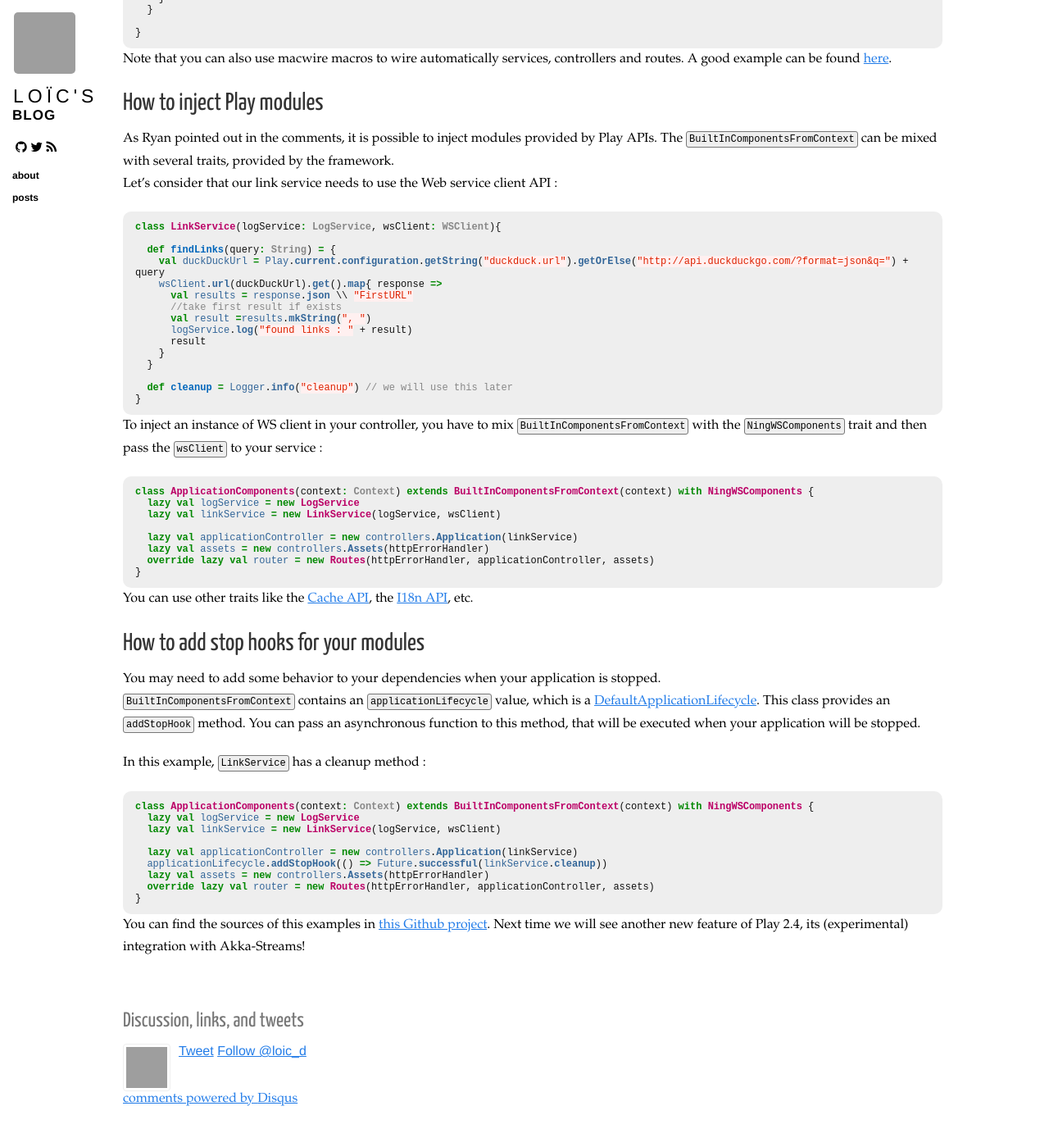
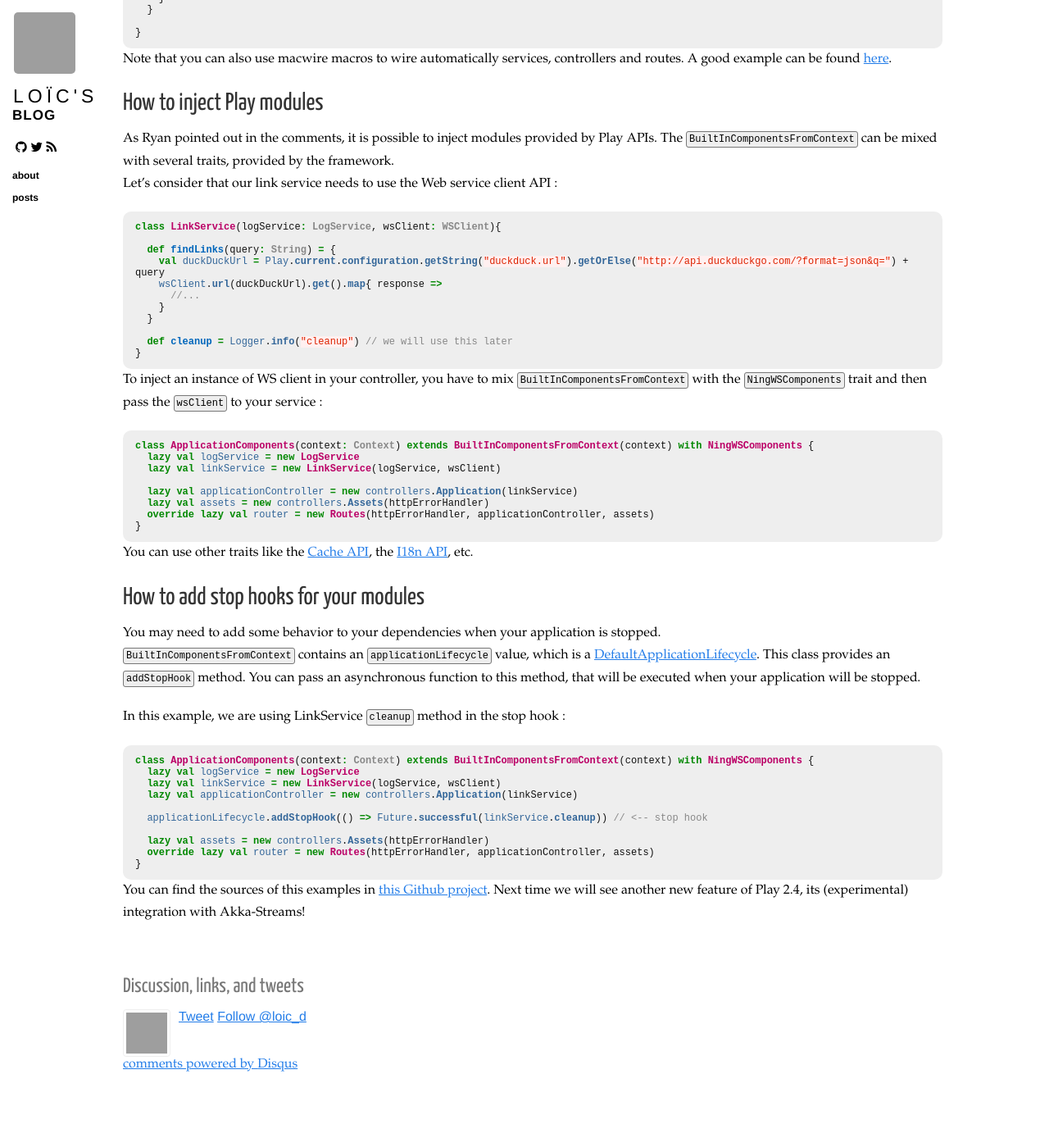
Before and after one commit to loicdescotte/loicdescotte.github.io, a Jekyll site: the page built from _posts/2015-06-03-play24-compile-time-di.md, in a window 1280 px wide and 1400 px high, scrolled down 1983 px. Shown: the top 1388 px of the window at 82% size. Built offline with Jekyll 4.4.1, drawn with Linux system fonts in a browser that asks for light colours; nearby versions of some CDN libraries; Markdown is read by kramdown in place of the engine named in the settings; comment, search, counter and statistics services are not loaded; after the commit the page ends 3341 px from its top, so only the background shows below that; grey boxes are pictures that could not be loaded.

Commit message:
small improvements

```diff
--- a/_posts/2015-06-03-play24-compile-time-di.md
+++ b/_posts/2015-06-03-play24-compile-time-di.md
@@ -142,11 +142,7 @@ class LinkService(logService: LogService, wsClient: WSClient){
   def findLinks(query: String) = {
     val duckDuckUrl = Play.current.configuration.getString("duckduck.url").getOrElse("http://api.duckduckgo.com/?format=json&q=") + query
     wsClient.url(duckDuckUrl).get().map{ response =>
-      val results = response.json \\ "FirstURL"
-      //take first result if exists
-      val result =results.mkString(", ")
-      logService.log("found links : " + result)
-      result
+      //...
     }
   }
 
@@ -176,15 +172,16 @@ You may need to add some behavior to your dependencies when your application is
 `BuiltInComponentsFromContext` contains an `applicationLifecycle` value, which is a [DefaultApplicationLifecycle](https://www.playframework.com/documentation/2.4.x/api/scala/index.html#play.api.inject.DefaultApplicationLifecycle).
 This class provides an `addStopHook` method. You can pass an asynchronous function to this method, that will be executed when your application will be stopped.
 
-In this example, `LinkService` has a cleanup method :
+In this example, we are using LinkService `cleanup` method in the stop hook :
 
 {% highlight scala %}
 class ApplicationComponents(context: Context) extends BuiltInComponentsFromContext(context) with NingWSComponents {
   lazy val logService = new LogService
   lazy val linkService = new LinkService(logService, wsClient)
+  lazy val applicationController = new controllers.Application(linkService)
 
-  lazy val applicationController = new controllers.Application(linkService)
-  applicationLifecycle.addStopHook(() => Future.successful(linkService.cleanup))
+  applicationLifecycle.addStopHook(() => Future.successful(linkService.cleanup)) // <-- stop hook
+
   lazy val assets = new controllers.Assets(httpErrorHandler)
   override lazy val router = new Routes(httpErrorHandler, applicationController, assets)
 }
```
